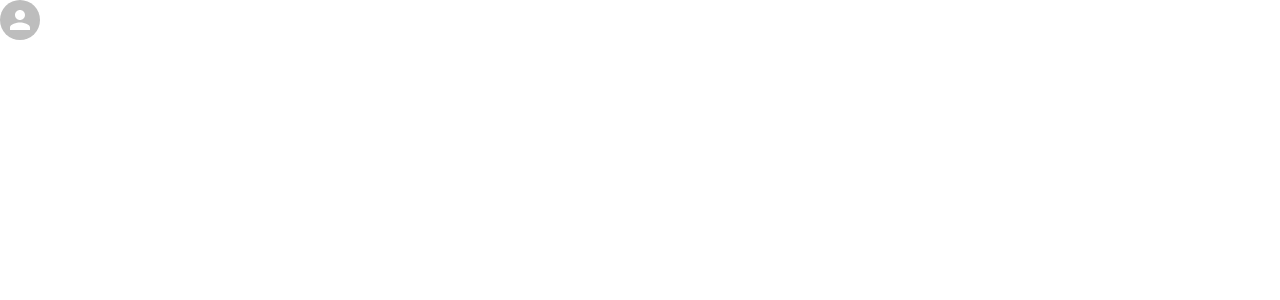
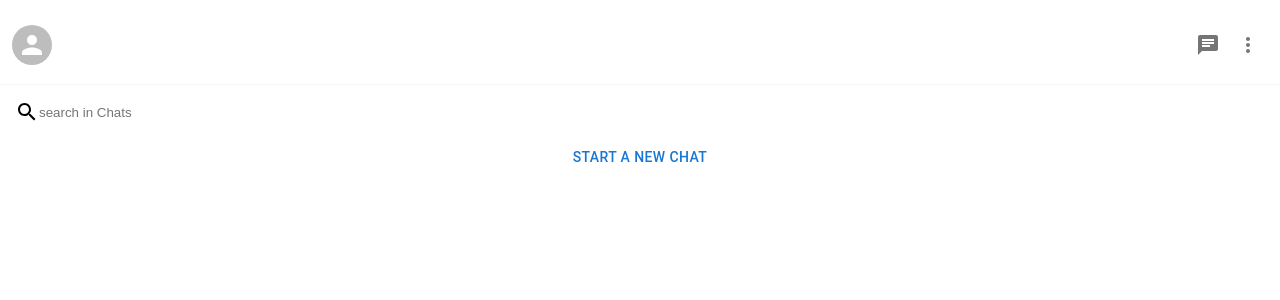
Before and after one commit to Shoetan/whatsapp-clone, a Next.js app: page / in a window 1280 px wide. Shown: the top 300 px of the page. Built offline with nearby package versions, Linux system fonts and the light colour scheme.

Commit message:
added firebase to the project

```diff
--- a/components/Sidebar.js
+++ b/components/Sidebar.js
@@ -1,12 +1,41 @@
-import { Avatar } from "@mui/material";
+import { Avatar, IconButton,Button} from "@mui/material";
 import styled from "styled-components";
+import ChatIcon from '@mui/icons-material/Chat';
+import MoreVertIcon from '@mui/icons-material/MoreVert';
+import SearchIcon from '@mui/icons-material/Search';
 
 const Sidebar = () => {
+
+    const createChat = () =>{
+
+    }
+
+
+
+
+
     return (
         <Container>
             <Header>
                 <UserAvatar/>
+                <IconsContainer>
+                    <IconButton>
+                         <ChatIcon/>
+                    </IconButton>
+                    <IconButton>
+                         <MoreVertIcon/>
+                    </IconButton>
+                </IconsContainer>
             </Header>
+            <Search>
+                <SearchIcon/>
+                <SearchInput placeholder="search in Chats"/>
+            </Search>
+            <SidebarButton onClick={createChat}>
+                start a new chat
+            </SidebarButton>
+
+            {/* List of chats */}
         </Container>
      );
 }
@@ -17,7 +46,55 @@ export default Sidebar;
 
 const Container = styled.div ``
 
-const Header = styled.div``
+const Header = styled.div`
+    display: flex;
+    position: sticky;
+    top:0;
+    background-color:white;
+    z-index: 1;
+    justify-content: space-between;
+    margin-top: 5px;
+    align-items:center;
+    padding:12px;
+    height:80px;
+    border-bottom: 1px solid whitesmoke;
+
+`
 
 const UserAvatar = styled(Avatar)`
+    cursor: pointer;
+
+
+    :hover{
+        opacity:0.8;
+    }
 `
+
+const IconsContainer = styled.div``
+
+const Search = styled.div `
+    display: flex;
+    align-items: center;
+    padding: 15px;
+    border-radius: 2px;
+`
+
+const SearchInput = styled.input`
+    outline: none;
+    border: none;
+    flex:1;
+    font-family: Arial, Helvetica, sans-serif;
+`
+
+const SidebarButton = styled(Button)`
+    cursor: pointer ;
+    width: 100%;
+    color : black;
+    background-color: grey;
+
+    :hover{
+        background-color: grey;
+        opacity: 0.8;
+    }
+
+`
--- a/package.json
+++ b/package.json
@@ -14,6 +14,7 @@
     "@mui/icons-material": "^5.10.3",
     "@mui/material": "^5.10.4",
     "@mui/styled-engine-sc": "^5.10.3",
+    "firebase": "^9.9.4",
     "next": "12.2.5",
     "react": "18.2.0",
     "react-dom": "18.2.0",
```
Also changed, not shown: firebase.js (added, +24 -0 lines), 1 other file (tests, documents, lock files or other folders).
